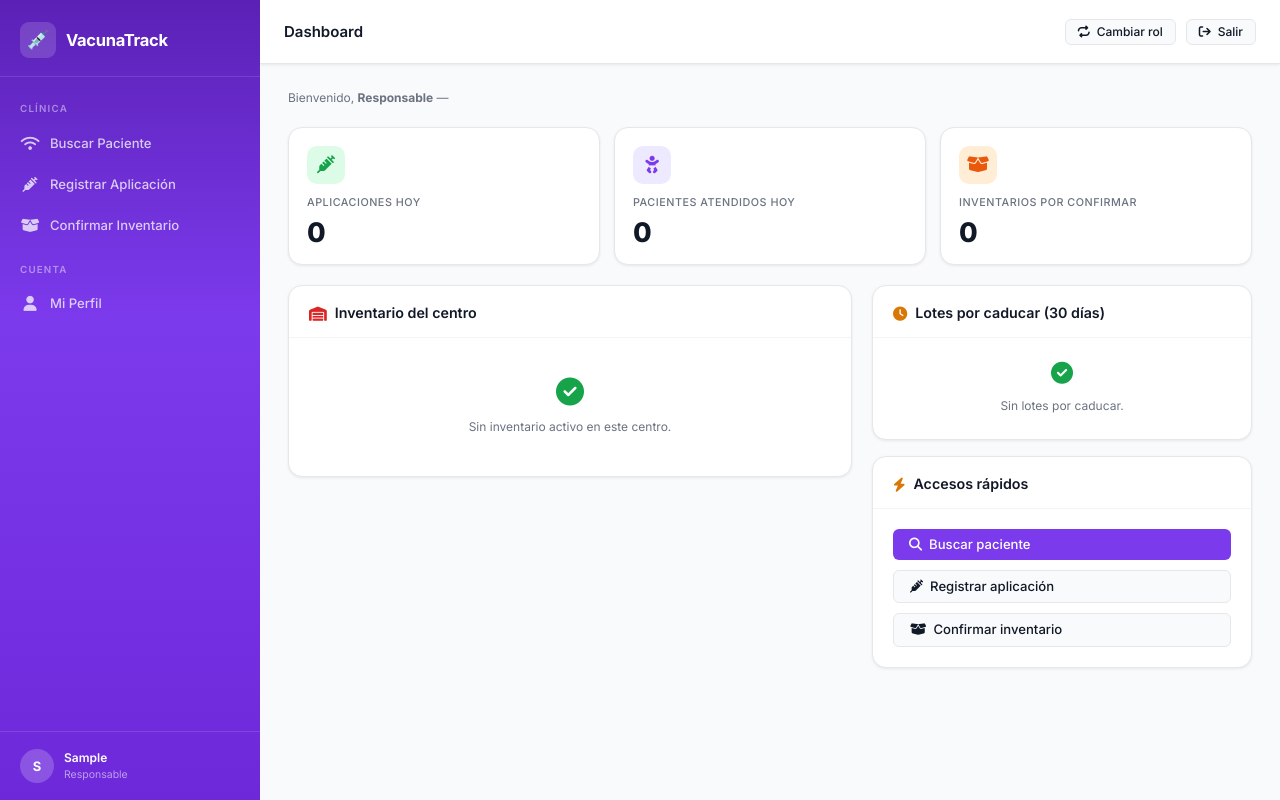
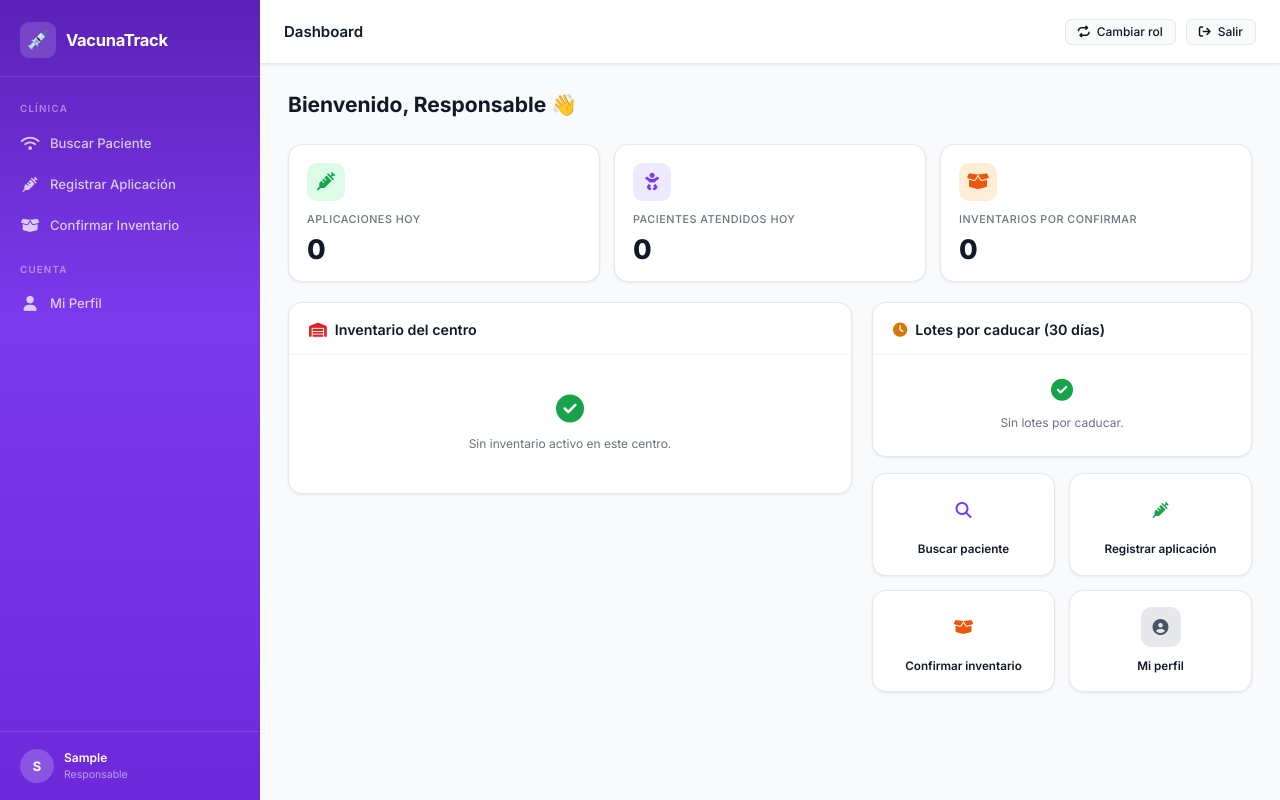
Before and after one commit to Tobeist/VacunaTrack, a Flask app: page /clinico/dashboard in a window 1280 px wide. Run offline with Flask 3, Linux system fonts and the light colour scheme; the visitor is signed in with stand-in values (Sample User, id 1); data that the repository does not hold is empty; some libraries are stand-ins or nearby versions.

Commit message:
Dashboard responsable: page-header estilo tutor + accesos rápidos en tarjetas estilo admin

```diff
--- a/templates/clinical/dashboard.html
+++ b/templates/clinical/dashboard.html
@@ -6,11 +6,15 @@
 
 {% set nombre_resp = responsable.responsable_prim_nombre if responsable else 'Responsable' %}
 
-<!-- Bienvenida -->
-<p class="text-muted fs-sm" style="margin-bottom:20px">
-  Bienvenido, <strong>{{ nombre_resp }}</strong> —
-  {% if responsable and responsable.centro_nombre %}{{ responsable.centro_nombre }}{% endif %}
-</p>
+<!-- Bienvenida estilo tutor -->
+<div class="page-header" style="margin-bottom:20px">
+  <div>
+    <div class="page-title">Bienvenido, {{ nombre_resp }} 👋</div>
+    <div class="page-subtitle">
+      {% if responsable and responsable.centro_nombre %}{{ responsable.centro_nombre }}{% endif %}
+    </div>
+  </div>
+</div>
 
 <!-- Tarjetas de estadísticas -->
 <div class="stats-grid" style="grid-template-columns:repeat(3,1fr);margin-bottom:20px">
@@ -31,7 +35,7 @@
   </div>
 </div>
 
-<!-- Fila principal: inventario + lotes próximos -->
+<!-- Fila principal: inventario + panel derecho -->
 <div style="display:grid;grid-template-columns:1fr 380px;gap:20px;align-items:start">
 
   <!-- Inventario del centro -->
@@ -121,27 +125,24 @@
       {% endif %}
     </div>
 
-    <!-- Accesos rápidos -->
-    <div class="card">
-      <div class="card-header">
-        <span class="card-title">
-          <i class="fa-solid fa-bolt" style="color:var(--warning)"></i> Accesos rápidos
-        </span>
-      </div>
-      <div class="card-body" style="display:flex;flex-direction:column;gap:10px">
-        <a href="{{ url_for('clinical.lookup') }}" class="btn btn-primary" style="text-align:center">
-          <i class="fa-solid fa-magnifying-glass"></i> Buscar paciente
-        </a>
-        <a href="{{ url_for('clinical.register_application') }}" class="btn btn-secondary" style="text-align:center">
-          <i class="fa-solid fa-syringe"></i> Registrar aplicación
-        </a>
-        <a href="{{ url_for('clinical.confirmar_inventario') }}" class="btn btn-secondary" style="text-align:center;position:relative">
-          <i class="fa-solid fa-box-open"></i> Confirmar inventario
-          {% if stats.pendientes_confirmacion %}
-          <span class="badge" style="background:var(--warning);color:#000;margin-left:6px">{{ stats.pendientes_confirmacion }}</span>
-          {% endif %}
-        </a>
-      </div>
+    <!-- Accesos rápidos: tarjetas estilo admin -->
+    <div style="display:grid;grid-template-columns:1fr 1fr;gap:14px">
+      {% set shortcuts = [
+        (url_for('clinical.lookup'),              'fa-magnifying-glass', 'var(--primary)',  'Buscar paciente'),
+        (url_for('clinical.register_application'),'fa-syringe',          'var(--success)',   'Registrar aplicación'),
+        (url_for('clinical.confirmar_inventario'), 'fa-box-open',         'var(--orange)',    'Confirmar inventario'),
+        (url_for('clinical.profile'),              'fa-circle-user',      '#475569',          'Mi perfil'),
+      ] %}
+      {% for href, icon, color, label in shortcuts %}
+      <a href="{{ href }}" style="background:var(--surface);border:1px solid var(--border);border-radius:var(--radius-lg);padding:16px;display:flex;flex-direction:column;align-items:center;gap:10px;text-decoration:none;transition:var(--transition);box-shadow:var(--shadow-sm)"
+         onmouseenter="this.style.boxShadow='var(--shadow)';this.style.transform='translateY(-2px)'"
+         onmouseleave="this.style.boxShadow='var(--shadow-sm)';this.style.transform='none'">
+        <div style="width:40px;height:40px;background:{{ color }}22;border-radius:var(--radius);display:flex;align-items:center;justify-content:center">
+          <i class="fa-solid {{ icon }}" style="color:{{ color }};font-size:16px"></i>
+        </div>
+        <span style="font-size:0.78rem;font-weight:600;color:var(--text);text-align:center">{{ label }}</span>
+      </a>
+      {% endfor %}
     </div>
 
   </div>
```
